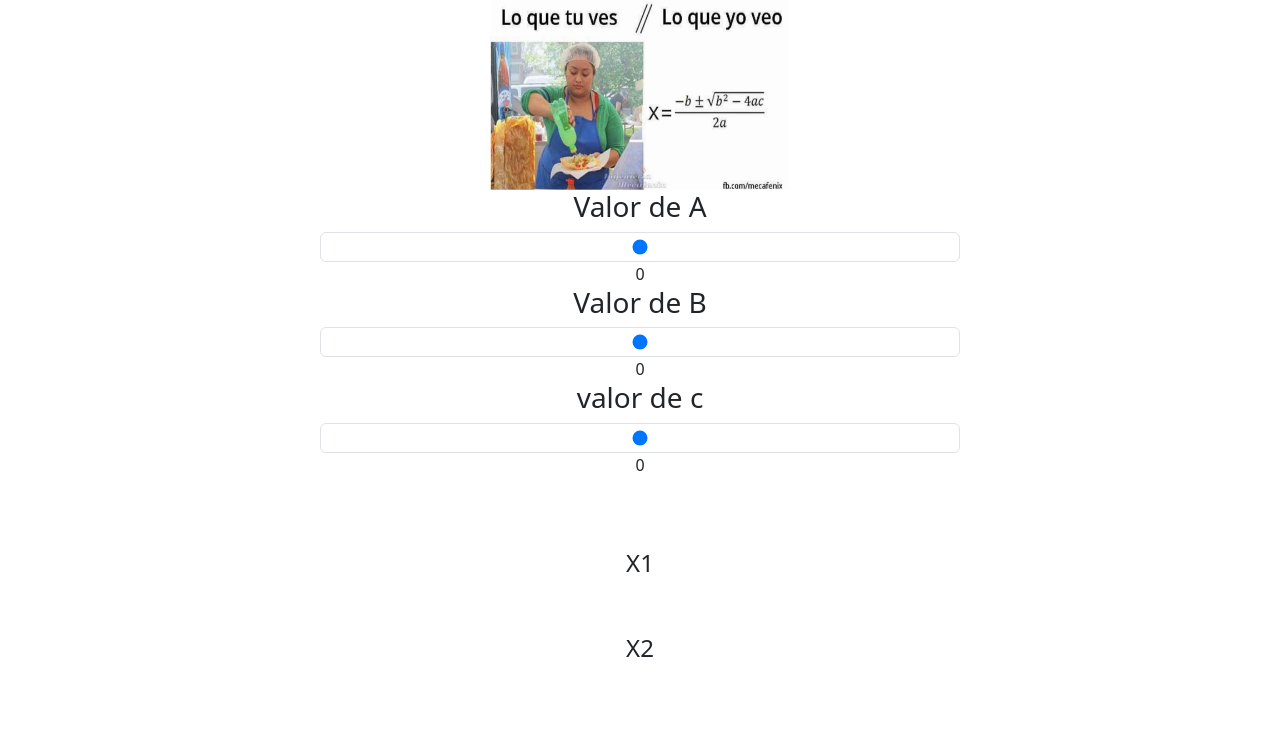
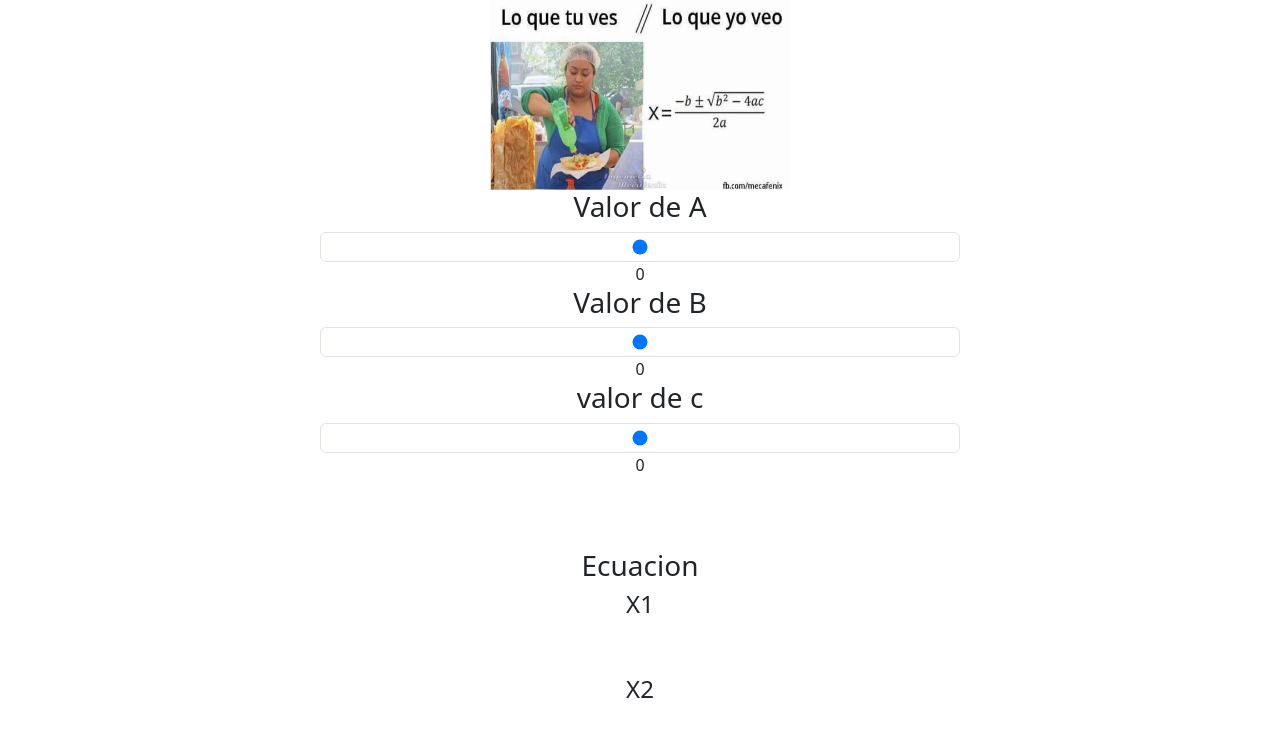
Before and after one commit to Ramguel1/ass, a plain HTML site: page index.html in a window 1280 px wide. Shown: the part 60-796 px from the top of the page. Drawn offline with Linux system fonts and the light colour scheme.

Commit message:
Update index.html

```diff
--- a/index.html
+++ b/index.html
@@ -30,6 +30,7 @@
 
 
 <br><br><br>
+          <h3>Ecuacion</h3>
 <div id="ecu"></div>
 <div id="s2"></div>
 
```
